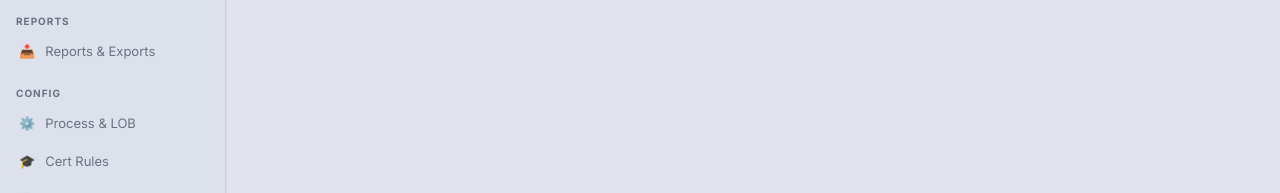
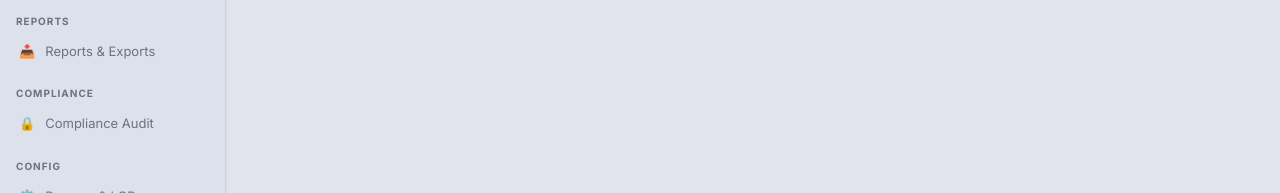
Before and after one commit to shivamgiri-sudo/mcn-lms, a React (Vite) app in the folder frontend/: page /admin in a window 1280 px wide. Shown: the part 594-787 px from the top of the page. Built offline with nearby package versions, Linux system fonts and the light colour scheme; no server answers; sample sign-in values are in the browser's storage.

Commit message:
feat: add Compliance Audit to Admin sidebar and render ComplianceExport

```diff
--- a/frontend/src/pages/Admin/AdminConsole.jsx
+++ b/frontend/src/pages/Admin/AdminConsole.jsx
@@ -21,6 +21,7 @@ import UsersTab from './UsersTab.jsx';
 import OrgTab from './OrgTab.jsx';
 import BroadcastTab from './BroadcastTab.jsx';
 import EmpIdMappingUpload from './EmpIdMappingUpload.jsx';
+import ComplianceExport from './ComplianceExport.jsx';
 
 const NAV = [
   { section: 'Overview', items: [{ id: 'dashboard', label: 'Dashboard', icon: '📊' }] },
@@ -40,6 +41,9 @@ const NAV = [
   ]},
   { section: 'Reports', items: [
     { id: 'reports', label: 'Reports & Exports', icon: '📥' },
+  ]},
+  { section: 'Compliance', items: [
+    { id: 'compliance-audit', label: 'Compliance Audit', icon: '🔒' },
   ]},
   { section: 'Config', items: [
     { id: 'processlob', label: 'Process & LOB', icon: '⚙️' },
@@ -137,6 +141,7 @@ export default function AdminConsole({ user, onLogout }) {
           {activeId === 'accounts' && <AccountsTab />}
           {activeId === 'coordinators' && <CoordinatorsPage navigate={navigate} />}
           {activeId === 'reports' && <ReportsTab />}
+          {activeId === 'compliance-audit' && <ComplianceExport />}
           {activeId === 'processlob' && <ProcessLobTab />}
           {activeId === 'certrules' && <CertRulesTab />}
           {activeId === 'branches' && <BranchTab />}
```
